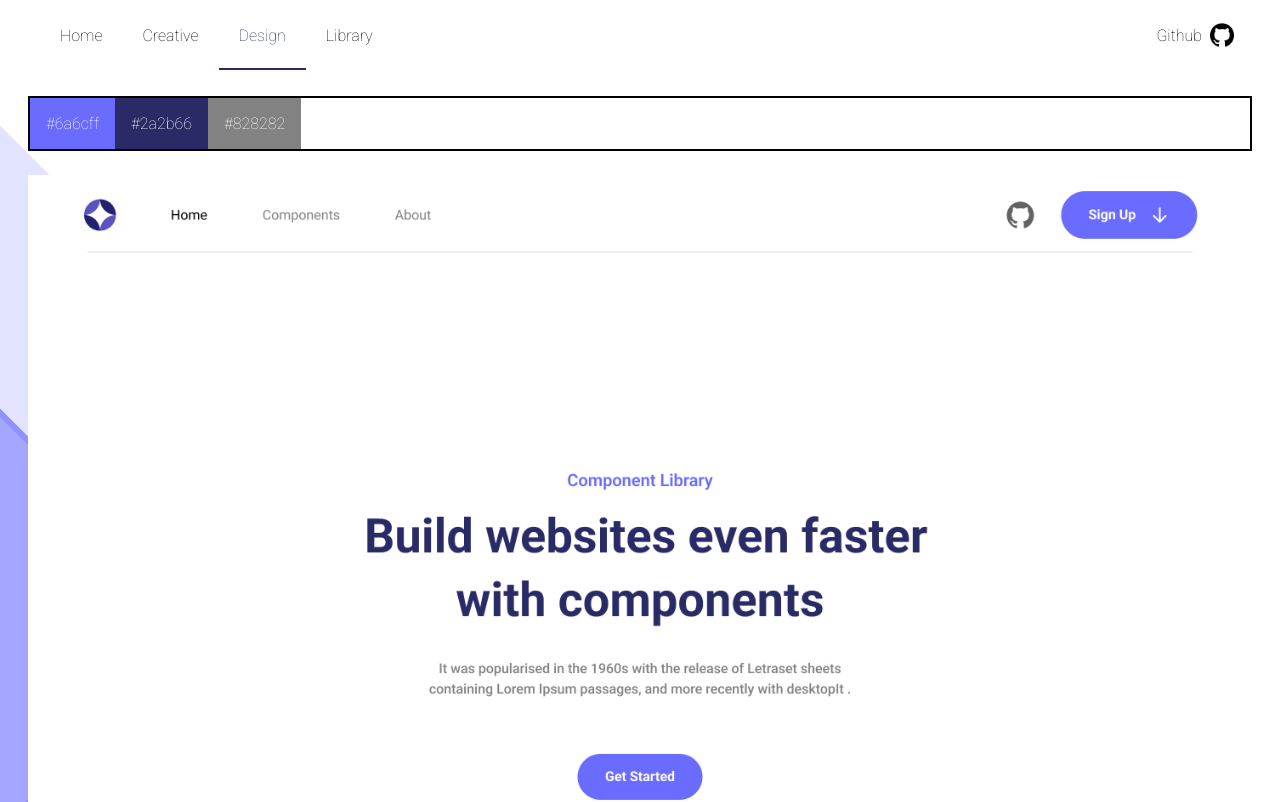
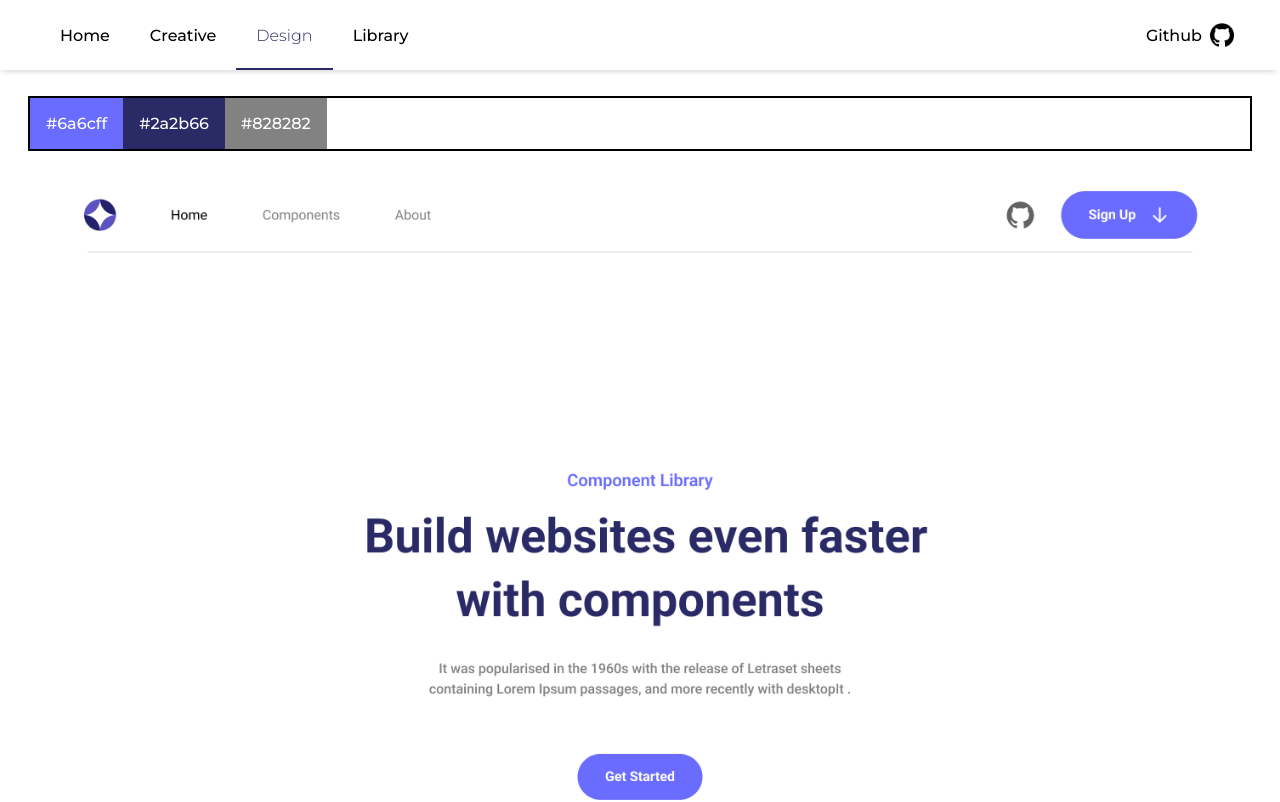
Before and after one commit to the-captain-america/Portfolio-v2, a React (Create React App) app: page /design in a window 1280 px wide. Shown: the top 802 px of the page. Built offline with nearby package versions, Linux system fonts and the light colour scheme.

Commit message:
apply hero component | typewriter

```diff
--- a/public/index.html
+++ b/public/index.html
@@ -13,9 +13,17 @@
     -->
     <link rel="manifest" href="%PUBLIC_URL%/manifest.json" />
     <link rel="shortcut icon" href="%PUBLIC_URL%/favicon.ico" />
-    <link rel="preconnect" href="https://fonts.googleapis.com">
-    <link rel="preconnect" href="https://fonts.gstatic.com" crossorigin>
-    <link href="https://fonts.googleapis.com/css2?family=Roboto:wght@100;700&display=swap" rel="stylesheet">
+    <!-- <link rel="preconnect" href="https://fonts.googleapis.com"> -->
+    <!-- <link rel="preconnect" href="https://fonts.gstatic.com" crossorigin> -->
+    <!-- <link href="https://fonts.googleapis.com/css2?family=Roboto:wght@100;700&display=swap" rel="stylesheet"> -->
+
+    <link rel="preconnect" href="https://fonts.googleapis.com" />
+    <link rel="preconnect" href="https://fonts.gstatic.com" crossorigin />
+    <link
+      href="https://fonts.googleapis.com/css2?family=Montserrat:wght@300;500;700&display=swap"
+      rel="stylesheet"
+    />
+
     <!--
       Notice the use of %PUBLIC_URL% in the tags above.
       It will be replaced with the URL of the `public` folder during the build.
--- a/src/common/Content/Content.js
+++ b/src/common/Content/Content.js
@@ -1,7 +1,7 @@
 import React from 'react'
 import styled from 'styled-components'
 import { media } from '@utils/media'
-import { useParallax } from 'react-scroll-parallax'
+// import { useParallax } from 'react-scroll-parallax'
 
 const ContentContainer = styled.div`
   top: 72px;
@@ -17,30 +17,6 @@ const ContentContainer = styled.div`
     padding-left: 0;
     padding-right: 0;
   `};
-
-  .square {
-    position: absolute;
-    top: 300px;
-    left: -100%;
-    width: 500px;
-    height: 500px;
-    border-radius: 40px;
-    background: #6a6cff;
-    opacity: 0.6;
-    z-index: 0;
-    border: 6px solid rgb(71 74 255);
-    transform: translateX(100%) rotate(45deg);
-    box-shadow: 0 0 0 200px rgb(208 209 255);
-    transition: all 0.4s ease-in-out;
-    display: none;
-  }
-  ${media.sm`
-  .square {
-    left: -50%;
-    display: block;
-    transform: translateX(50%) rotate(45deg);
-  }
-  `};
 `
 
 const Content = ({ children }) => {
--- a/src/common/NavBar/NavBar.js
+++ b/src/common/NavBar/NavBar.js
@@ -37,6 +37,9 @@ const Container = styled.div`
   top: 0;
   z-index: 9999;
   background: transparent;
+  box-shadow: -1px 4px 6px -3px rgba(0, 0, 0, 0.19);
+  -webkit-box-shadow: -1px 4px 6px -3px rgba(0, 0, 0, 0.19);
+  -moz-box-shadow: -1px 4px 6px -3px rgba(0, 0, 0, 0.19);
   ${media.sm`
     background: white;
   `};
--- /dev/null
+++ b/src/components/Hero/Hero.js
@@ -0,0 +1,24 @@
+import React from 'react'
+import styled from 'styled-components'
+import image from './assets/bg.svg'
+
+const SectionContainer = styled.div`
+  color: #fff;
+  background: linear-gradient(
+      to right,
+      rgba(245, 245, 245, 0.8),
+      rgba(245, 245, 245, 0.8)
+    ),
+    url(${(props) => props.imgSrc});
+  background-position: center;
+  height: 100vh;
+  min-height: 80rem;
+  max-height: 120rem;
+  position: relative;
+`
+
+const Hero = ({ children }) => {
+  return <SectionContainer imgSrc={image}>{children}</SectionContainer>
+}
+
+export { Hero }
--- /dev/null
+++ b/src/components/Hero/index.js
@@ -0,0 +1 @@
+export * from './Hero.js'
--- /dev/null
+++ b/src/components/TypeWriter/TypeWriter.js
@@ -0,0 +1,61 @@
+import React, { useEffect, useRef, useState } from 'react'
+import styled, { keyframes } from 'styled-components'
+
+const animate = () => keyframes`
+  from {
+    background: black;
+  }
+  to {
+    background: white;
+  }
+`
+
+const TextElement = styled.p`
+  position: relative;
+  line-height: 56px;
+  ${(props) =>
+    props.activateCursor &&
+    css`
+      &:after {
+        content: '';
+        height: 100%;
+        max-height: 42px;
+        width: 2px;
+        top: 0;
+        top: 50%;
+        transform: translateY(-50%);
+        animation-name: ${animate};
+        animation-duration: 0.8s;
+        animation-delay: 0;
+        animation-fill-mode: forwards;
+        animation-iteration-count: infinite;
+        animation-timing-function: ease-out-out;
+        position: absolute;
+      }
+    `}
+`
+
+const TypeWriter = ({ text }) => {
+  const index = useRef(0)
+  const [currentText, setCurrentText] = useState('')
+
+  useEffect(() => {
+    index.current = 0
+    setCurrentText('')
+  }, [text])
+
+  useEffect(() => {
+    const timeoutId = setTimeout(() => {
+      setCurrentText((value) => value + text.charAt(index.current))
+      index.current += 1
+    }, 80)
+
+    return () => {
+      clearTimeout(timeoutId)
+    }
+  }, [currentText, text])
+
+  return <TextElement className="type-writer">{currentText}</TextElement>
+}
+
+export { TypeWriter }
--- /dev/null
+++ b/src/components/TypeWriter/index.js
@@ -0,0 +1 @@
+export * from './TypeWriter'
--- a/src/pages/Landing/Landing.js
+++ b/src/pages/Landing/Landing.js
@@ -5,10 +5,11 @@ import { Grid, Row, Col } from '@common/Grid'
 import { Footer } from '@common/Footer'
 import Card from '@common/Card'
 import { Content } from '@common/Content'
-
+import { Hero } from '@components/Hero'
 import { TechRender } from '@components/TechCard'
 import { Button } from '@common/Button'
 import { Main } from '@common/Main'
+import { TypeWriter } from '@components/TypeWriter'
 
 const options = [
   { label: 'label 1', id: 'label1' },
@@ -24,14 +25,22 @@ const LandingPage = () => {
   return (
     <>
       <Content>
+        <Hero>
           <Grid marginX={0}>
             <Row>
               <Col>
-              <Main subtitle="Component Library" title="" info="">
+                <Main
+                  subtitle="Component Library"
+                  title="... Hi my name is Vinu, welcome to my portfolio!"
+                  config={{ hasTypeWriter: true }}
+                >
                   <Button text="Get Started" />
                 </Main>
               </Col>
             </Row>
+          </Grid>
+        </Hero>
+        <Grid>
           <Row>
             <TechRender />
           </Row>
--- a/src/styles.css
+++ b/src/styles.css
@@ -17,5 +17,5 @@ body {
 
 * {
   box-sizing: border-box;
-  font-family: 'Roboto', sans-serif;
+  font-family: 'Montserrat', sans-serif;
 }
```
Also changed, not shown: src/common/Main/Main.js (+8 -2 lines), src/components/Hero/assets/bg.svg (added). Lines whose indentation alone changed are shown as unchanged.
